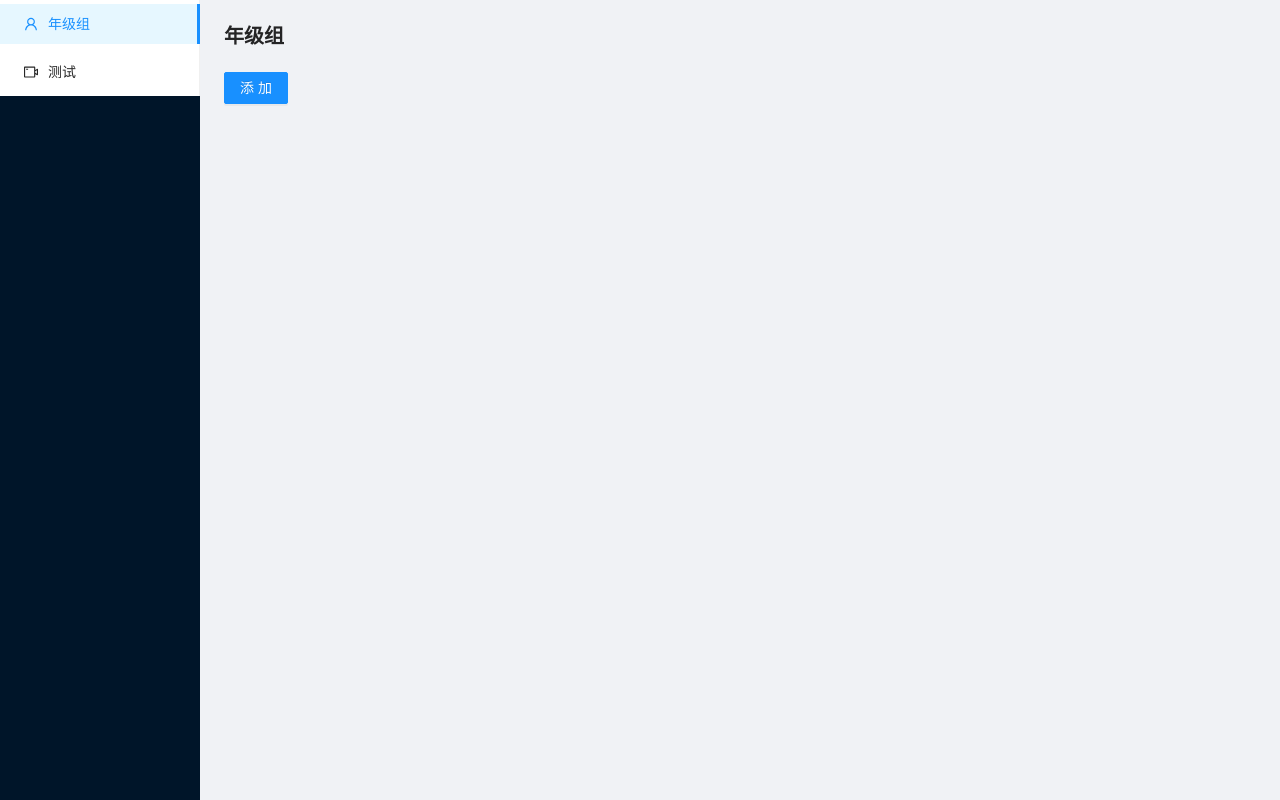
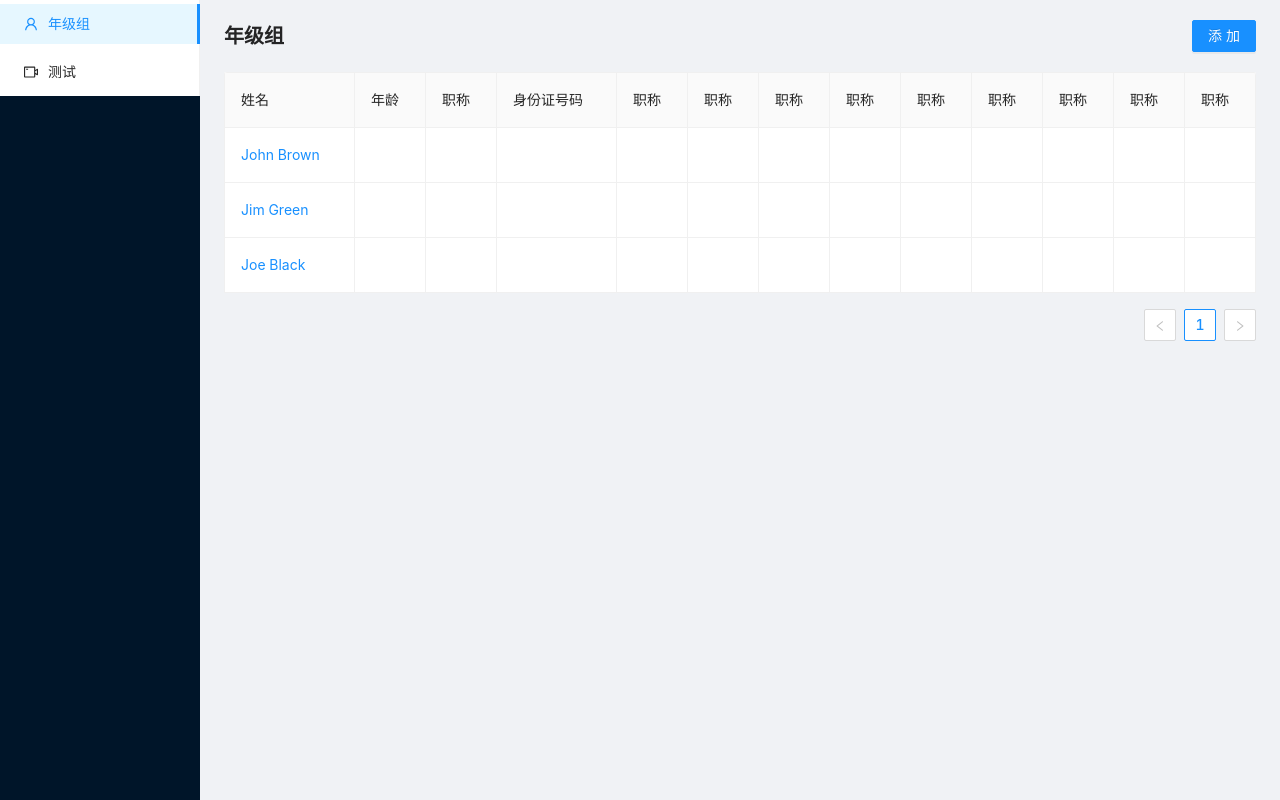
Before and after one commit to xian1989717/school-message-website-react, a React (Create React App) app: page /#/gradeGroup in a window 1280 px wide. Built offline with nearby package versions, Linux system fonts and the light colour scheme.

Commit message:
提交代码

```diff
--- a/src/App.js
+++ b/src/App.js
@@ -31,6 +31,7 @@ class App extends React.Component {
             </Menu>
           </Sider>
           <Layout className="site-layout">
+            <Route path="/" component={GradeGroup} exact />
             <Route path="/gradeGroup" component={GradeGroup} />
             <Route path="/test" component={Test} />
           </Layout>
--- a/src/modules/grade-group/index.js
+++ b/src/modules/grade-group/index.js
@@ -1,6 +1,83 @@
 import React from 'react'
-import { PageHeader, Button } from 'antd'
+import { PageHeader, Button, Table } from 'antd'
 
+const columns = [
+  {
+    title: '姓名',
+    dataIndex: 'name',
+    // eslint-disable-next-line jsx-a11y/anchor-is-valid
+    render: text => <a>{text}</a>
+  },
+  {
+    title: '年龄',
+    dataIndex: 'age'
+  },
+  {
+    title: '职称',
+    dataIndex: 'rank'
+  },
+  {
+    title: '身份证号码',
+    dataIndex: 'rank'
+  },
+  {
+    title: '职称',
+    dataIndex: 'rank'
+  },
+  {
+    title: '职称',
+    dataIndex: 'rank'
+  },
+  {
+    title: '职称',
+    dataIndex: 'rank'
+  },
+  {
+    title: '职称',
+    dataIndex: 'rank'
+  },
+  {
+    title: '职称',
+    dataIndex: 'rank'
+  },
+  {
+    title: '职称',
+    dataIndex: 'rank'
+  },
+  {
+    title: '职称',
+    dataIndex: 'rank'
+  },
+  {
+    title: '职称',
+    dataIndex: 'rank'
+  },
+  {
+    title: '职称',
+    dataIndex: 'rank'
+  }
+]
+
+const data = [
+  {
+    id: 0,
+    name: 'John Brown',
+    money: '￥300,000.00',
+    address: 'New York No. 1 Lake Park',
+  },
+  {
+    id: 1,
+    name: 'Jim Green',
+    money: '￥1,256,000.00',
+    address: 'London No. 1 Lake Park',
+  },
+  {
+    id: 2,
+    name: 'Joe Black',
+    money: '￥120,000.00',
+    address: 'Sidney No. 1 Lake Park',
+  }
+]
 
 class GradeGroup extends React.Component {
   render () {
@@ -9,10 +86,17 @@ class GradeGroup extends React.Component {
         <PageHeader
           className="site-page-header"
           title="年级组"
+          extra={[
+            <Button type="primary">添加</Button>
+          ]}
         />
-        <div style={{ paddingLeft: '24px' }}>
-          <Button type="primary">添加</Button>
-        </div>
+        <Table
+          columns={columns}
+          dataSource={data}
+          bordered
+          rowKey={record => record.id}
+          style={{ padding: '0px 24px' }}
+        />
       </div >
     )
   }
```
